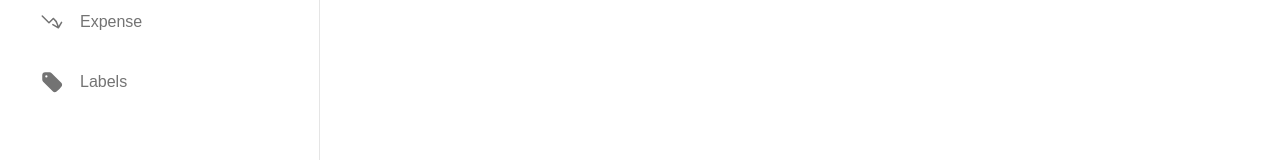
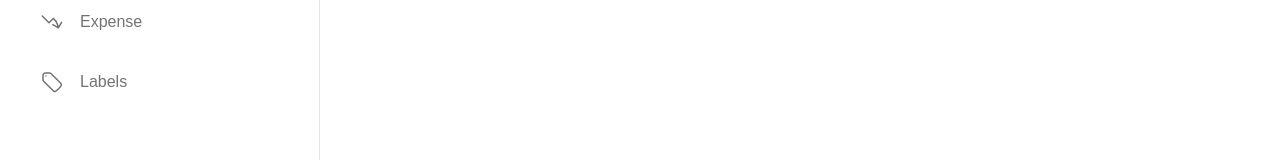
Before and after one commit to SamuelvVelzen/Financely2025, a Next.js app: page / in a window 1280 px wide. Shown: the part 308-468 px from the top of the page. Built offline with nearby package versions, Linux system fonts and the light colour scheme.

Commit message:
change tag icon

```diff
--- a/src/app/labels/page.tsx
+++ b/src/app/labels/page.tsx
@@ -24,7 +24,7 @@ export default function LabelsPage() {
 
       {labels.length === 0 && (
         <EmptyContainer
-          icon={<HiTag />}
+          icon={<HiOutlineTag />}
           emptyText={
             "No labels yet. Create your first label to organize your finances."
           }
--- a/src/components/navigation/sidebar.tsx
+++ b/src/components/navigation/sidebar.tsx
@@ -9,7 +9,7 @@ import {
   HiChartBar,
   HiChevronLeft,
   HiChevronRight,
-  HiTag,
+  HiOutlineTag,
   HiUser,
 } from "react-icons/hi2";
 import ThemeToggle from "../ThemeToggle";
@@ -131,7 +131,7 @@ export default function Sidebar() {
             <NavItem
               href={ROUTES.LABELS}
               label="Labels"
-              icon={HiTag}
+              icon={HiOutlineTag}
               isExpanded={isExpanded}
             />
           </li>
```
